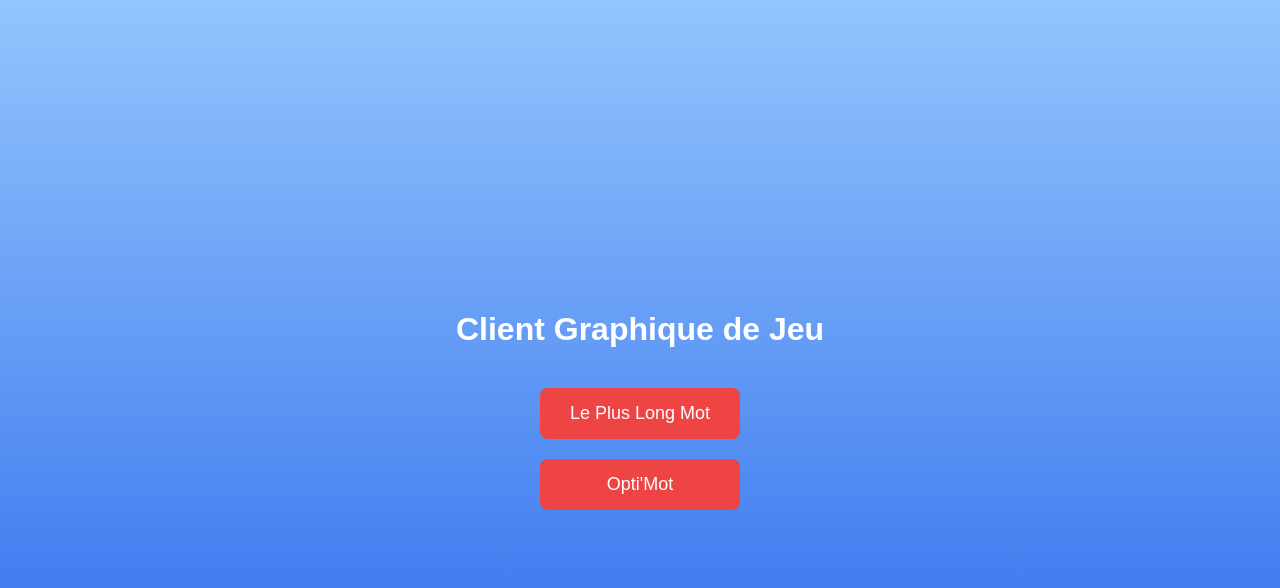
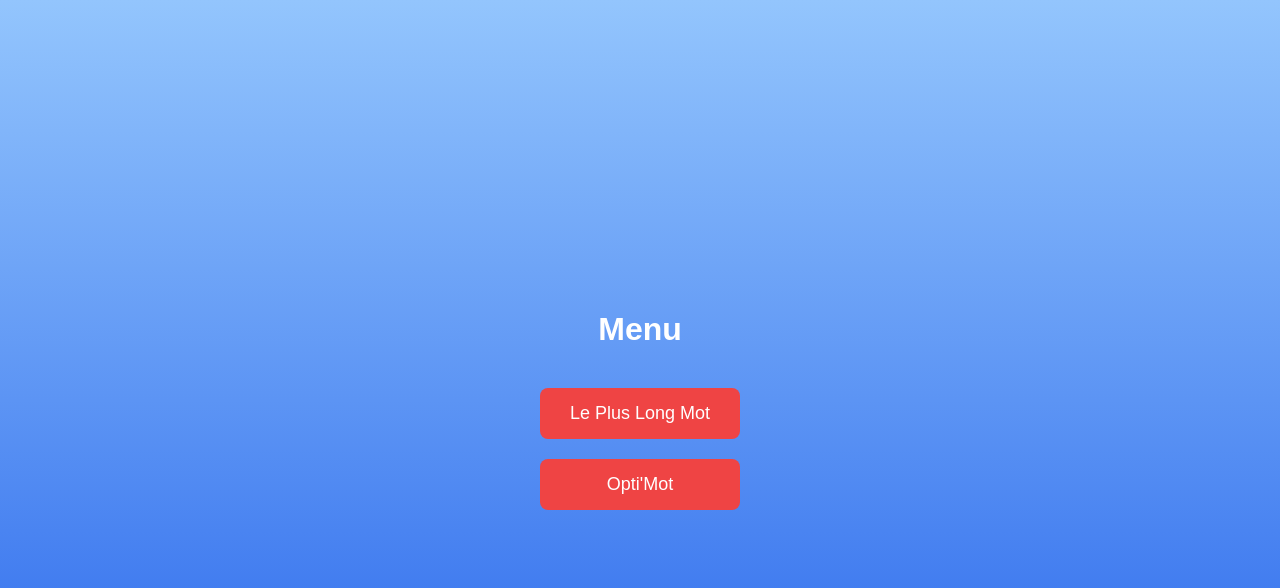
Before and after one commit to VBrochard/ProjetL2-S4, a Python web app: template templates/index.html in a window 1280 px wide. Shown: the top 588 px of the page. Run offline with Jinja, Linux system fonts and the light colour scheme; the template is opened without the code that fills it, so the values that code supplies are empty.

Commit message:
Titre menu

```diff
--- a/templates/index.html
+++ b/templates/index.html
@@ -9,7 +9,7 @@
 </head>
 
 <body>
-    <h1>Client Graphique de Jeu</h1>
+    <h1>Menu</h1>
     <div class="button-container">
         <button id="btn-long-word">Le Plus Long Mot</button>
         <button id="btn-opti-mot">Opti'Mot</button>
```
